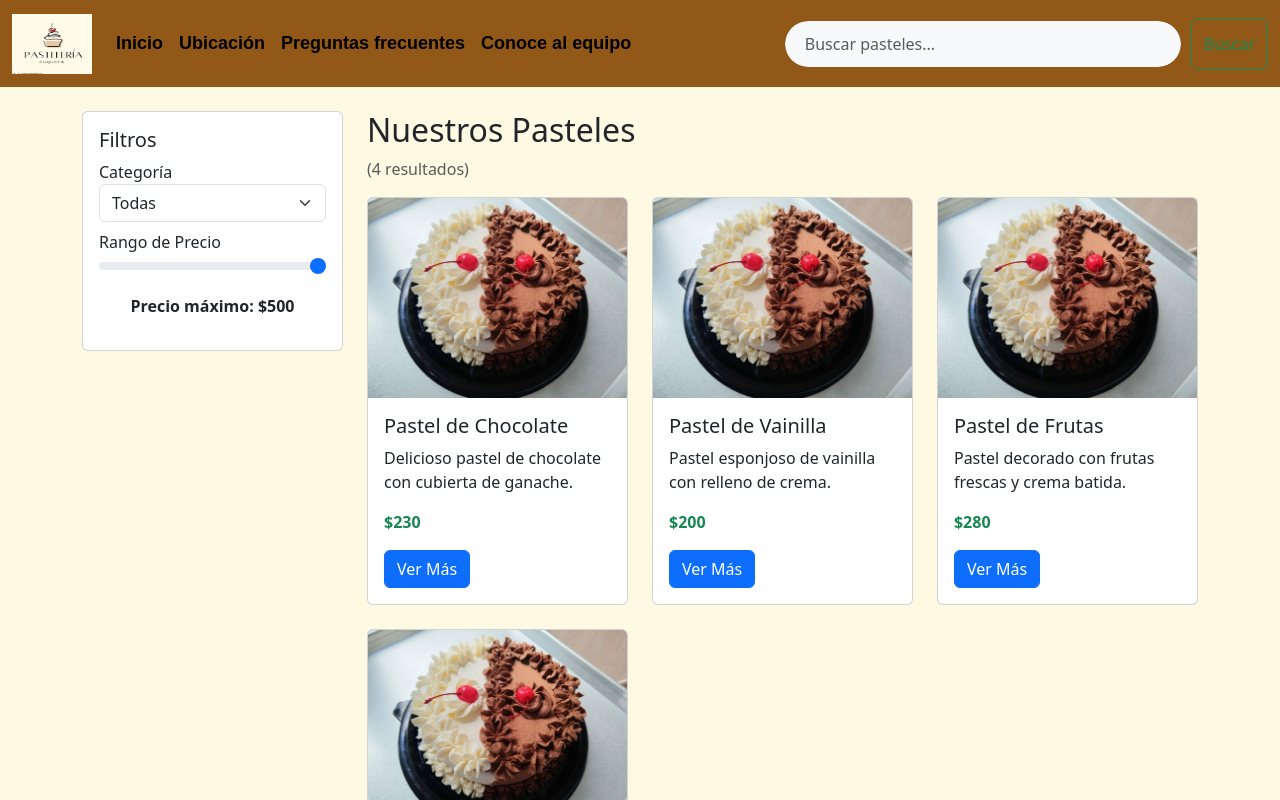
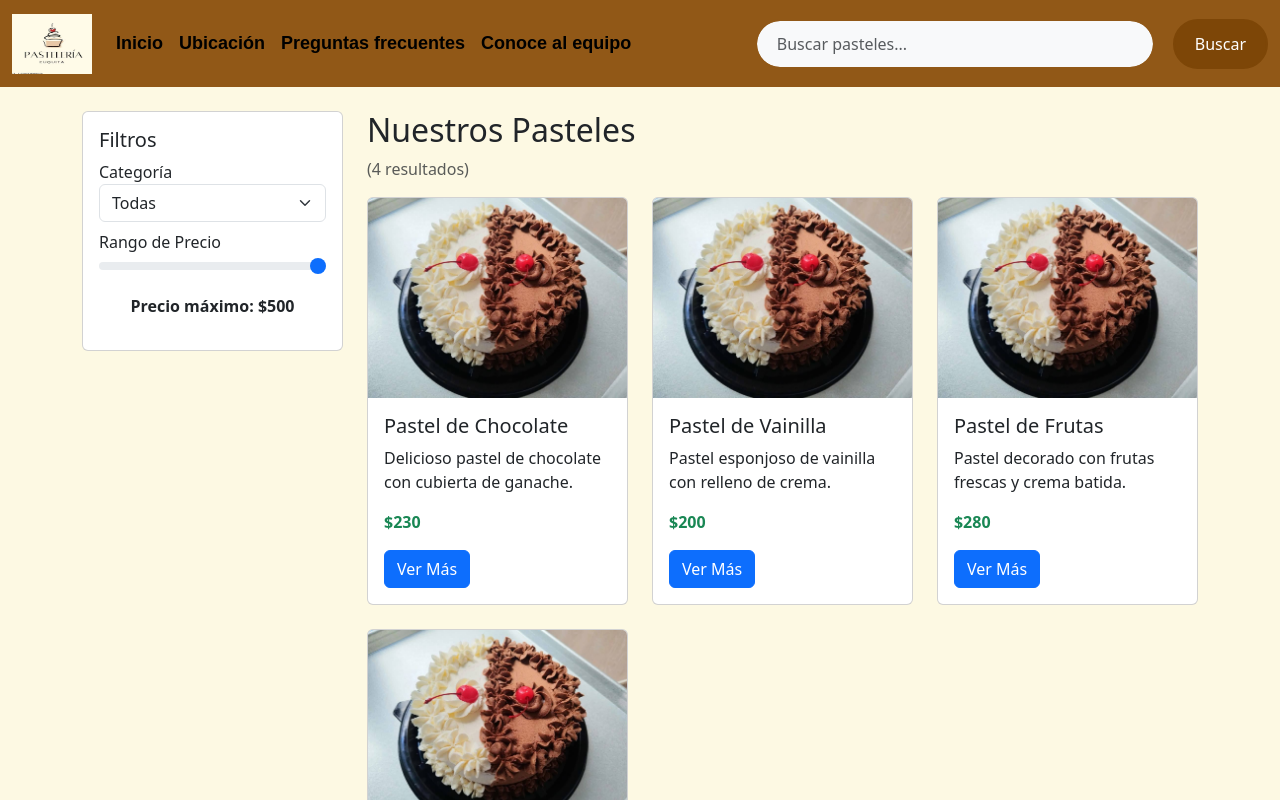
Before and after one commit to KGSolucionesInformaticas/pasteleria-cuquita, an Angular app: page /inicio in a window 1280 px wide. Shown: the top 800 px of the page. Built offline with nearby package versions, Linux system fonts and the light colour scheme.

Commit message:
Se agregó el guardado de historial de busqueda

```diff
--- a/src/app/header/header.component.html
+++ b/src/app/header/header.component.html
@@ -24,13 +24,18 @@
         <form class="d-flex" role="search" (ngSubmit)="buscarPasteles()">
           <input
             class="form-control custom-search-input me-2"
+            type="search"
             placeholder="Buscar pasteles..."
             aria-label="Buscar"
             [(ngModel)]="terminoBusqueda"
             name="terminoBusqueda"
+            list="historialBusquedas"
           >
-          <button class="btn btn-outline-success" type="submit">Buscar</button>
+          <datalist id="historialBusquedas">
+            <option *ngFor="let busqueda of historialBusquedas" [value]="busqueda"></option>
+          </datalist>
+          <button class="btn custom-search-button" type="submit">Buscar</button>
         </form>
       </div>
     </div>
-  </nav>
+</nav>
--- a/src/app/header/header.component.ts
+++ b/src/app/header/header.component.ts
@@ -12,12 +12,21 @@ import { Router } from '@angular/router'; // Importar Router
   styleUrls: ['./header.component.css']
 })
 export class HeaderComponent {
+
   terminoBusqueda: string = '';
+  historialBusquedas: string[] = []; // Array para almacenar el historial
 
   constructor(
     private pastelesService: PastelesService,
     private router: Router // Inyectar Router
   ) {}
+
+  ngOnInit() {
+    // Suscribirse al historial de búsquedas
+    this.pastelesService.historialBusquedas$.subscribe(historial => {
+      this.historialBusquedas = historial;
+    });
+  }
 
   // Método para buscar pasteles
   buscarPasteles() {
```
